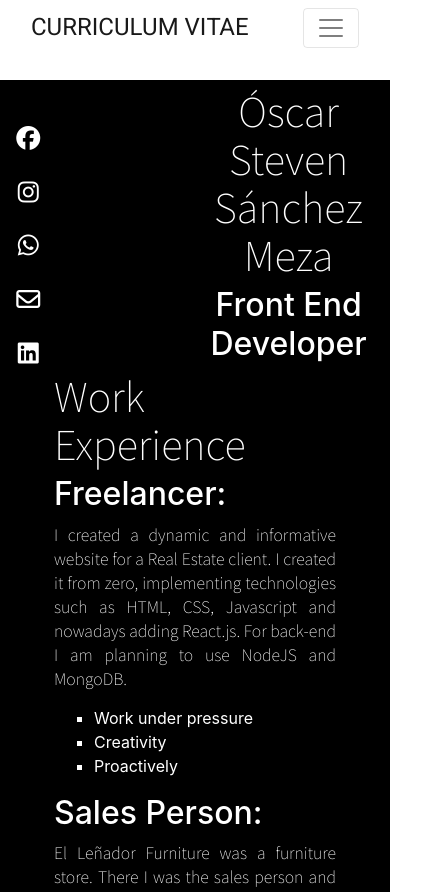
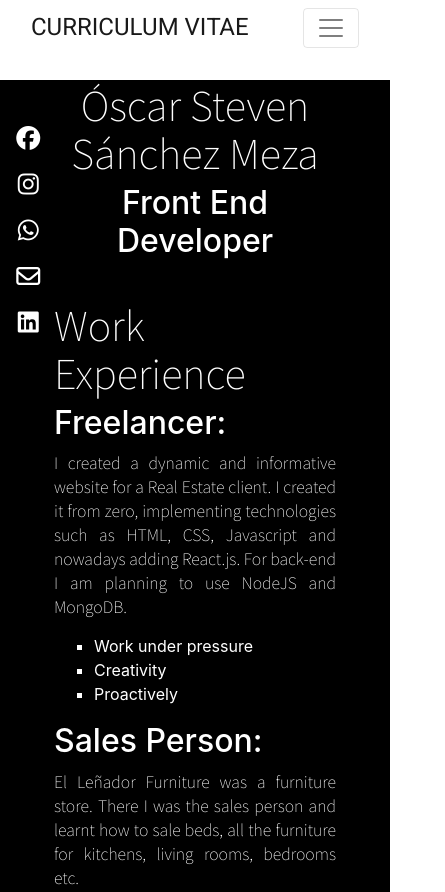
Before and after one commit to Oscars97/blog, a plain HTML site: page index.html in a window 390 px wide. Shown: the top 892 px of the page, 445 px wide, since content can reach past the window. Drawn offline with nearby package versions, Linux system fonts and the light colour scheme; some packages are replaced by stand-ins of ours; a script that the page names is missing; a web font is replaced by a local one.

Commit message:
Update index.css
asdas

```diff
--- a/css/index.css
+++ b/css/index.css
@@ -42,7 +42,7 @@ p{
     width: 2%;
 }
 .sidebar-item{
-    margin-bottom: 8px;
+    margin-bottom: 5%;
     color: #fff;
 }
 .icon{
@@ -64,13 +64,16 @@ p{
     width: 80%;
 }
 .main{
-    text-align:center;
+    text-align: center;
+    font-weight: 200px;
+    letter-spacing: 1rem;
+    position: relative;
     color: #fff;
+    font-weight: 50px;
     line-height: 1%;
     height: 100px;
     margin-bottom: 3%;
-    width: 100%;
-    padding: 2% 15% 2% 15%;
+    width: 70%
 }
 
 .soft-skills{
@@ -127,7 +130,7 @@ input{
     text-decoration: none;
     color: #fff;
     background-color: #24CC32;
-    border-radius: 100px;
+    border-radius: 10px 45px;
     padding: 1% 2%;
     margin: auto;
     position: relative;
@@ -165,10 +168,10 @@ input{
     }
     .main{
         text-align: center;
-        height: 260px;
+        letter-spacing: 0rem;
+        height: auto;
         width:100%;
         position: relative;
-        left: 30%;
         margin-bottom: 10%;
         animation-name: goingFromBottom;
         animation-duration: 2s;
@@ -196,7 +199,7 @@ input{
     }
     .link-comeback{
         position: relative;
-        left: 58%;
+        left: 56%;
         display: inline-block;
     }
 }
```
